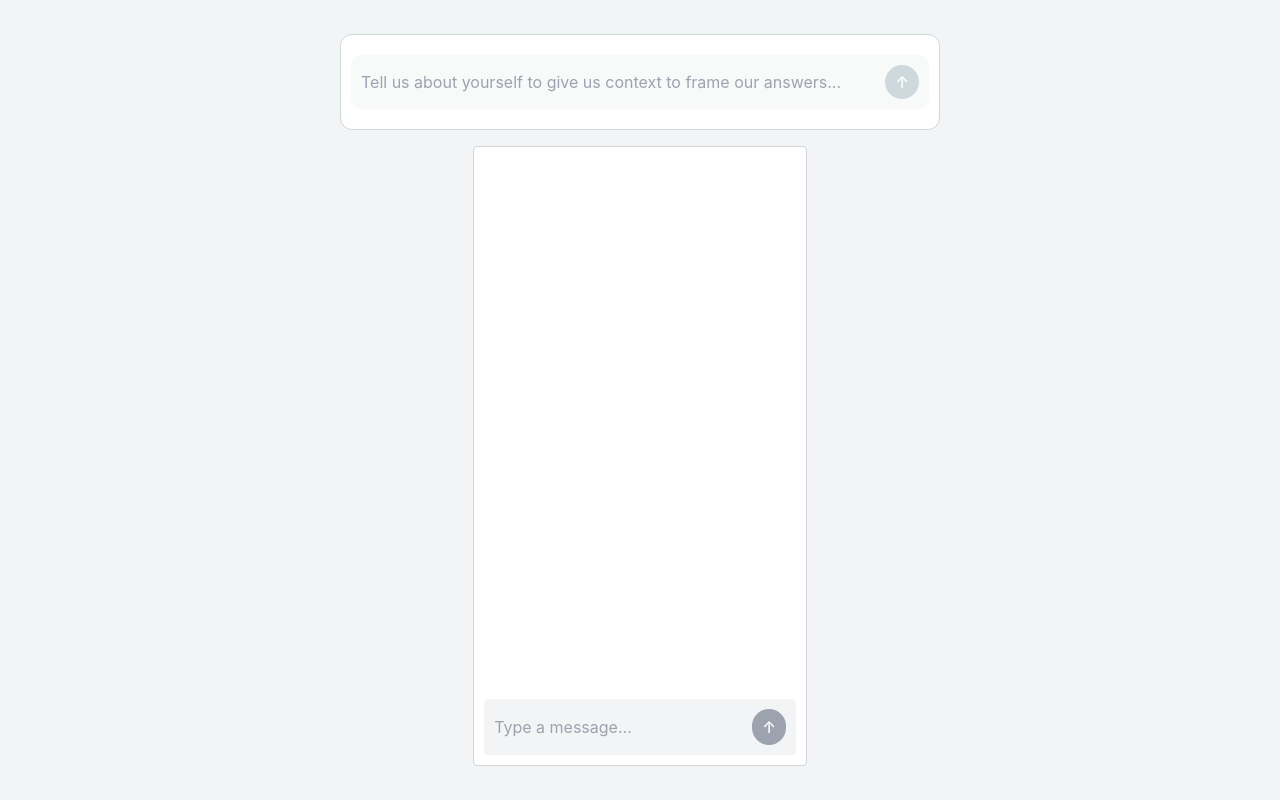
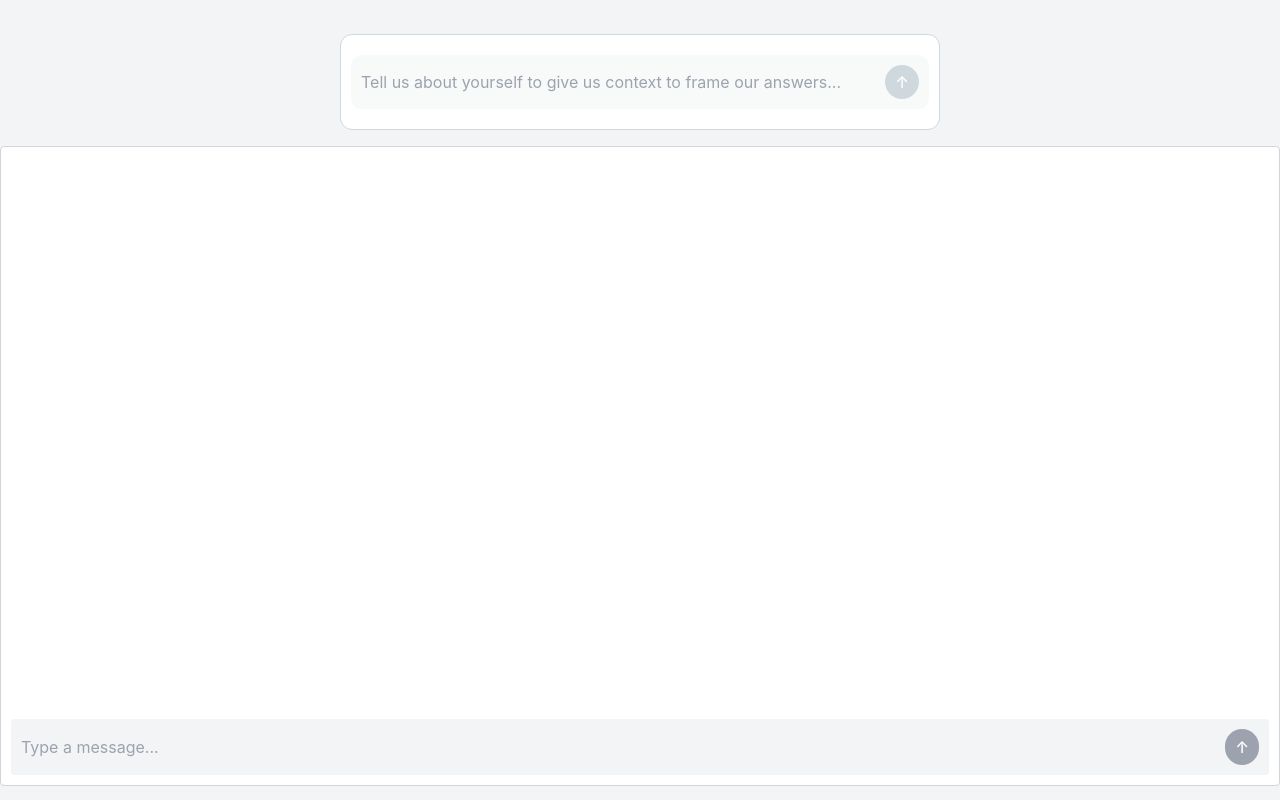
Before and after one commit to KevinColemanInc/rxplain-ai, a React (Vite) app in the folder vite/: page / in a window 1280 px wide. Built offline with nearby package versions, Linux system fonts and the light colour scheme.

Commit message:
rm chat area css

```diff
--- a/vite/src/App.css
+++ b/vite/src/App.css
@@ -2,15 +2,3 @@
 @tailwind base;
 @tailwind components;
 @tailwind utilities;
-
-.chat-area {
-  display: flex;
-  height: 100%;
-  gap: 1rem;
-  flex-direction: row;
-  overflow-x: auto;
-  /* overflow-y: hidden; */
-  padding-bottom: 20px;
-  padding-left: 10px;
-  padding-right: 10px;
-}
```
